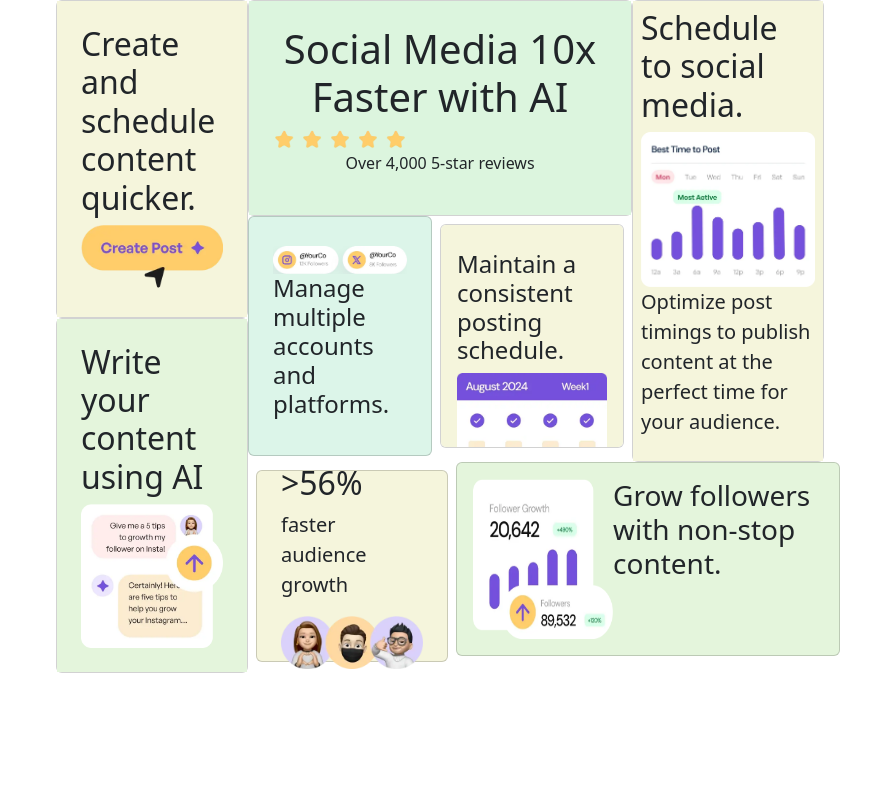
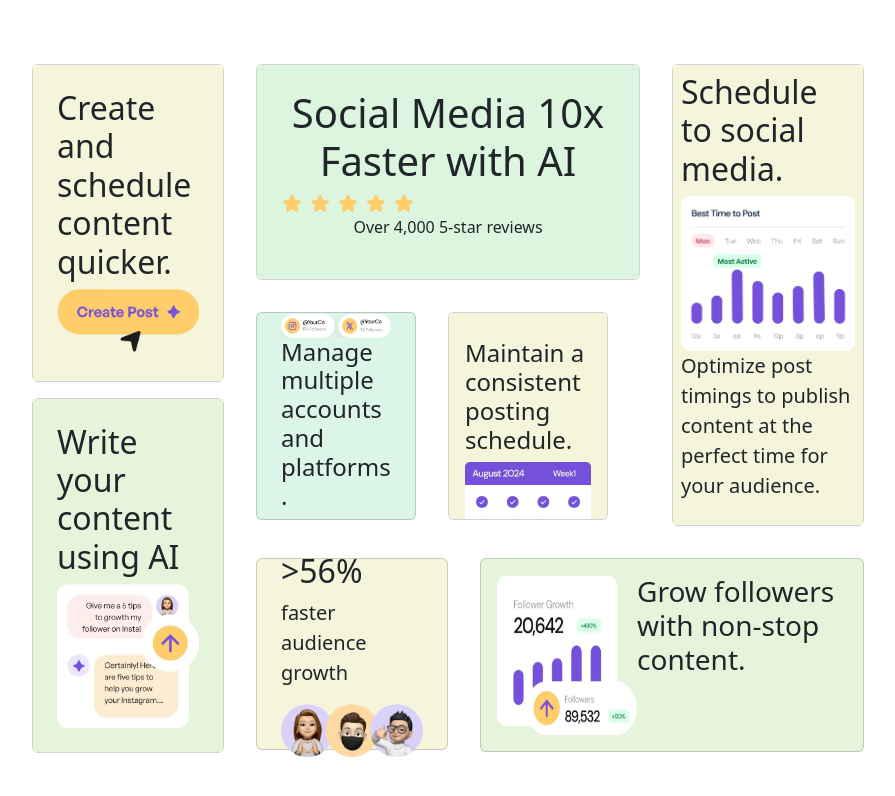
Before and after one commit to VRosa-jpg/Bento_Grid, a plain HTML site: page index.html in a window 1280 px wide. Shown: the whole page, without its empty margins (192-1087 px from the left). Drawn offline with nearby package versions, Linux system fonts and the light colour scheme.

Commit message:
Update: Spacing

```diff
--- a/index.html
+++ b/index.html
@@ -14,14 +14,15 @@
     .attribution a { color: hsl(228, 45%, 44%); }
   </style>
 </head>
-<body class="d-flex justify-content-center flex-wrap">
+<body class="d-flex justify-content-center flex-wrap p-5">
 
 
 
   <!-- Left Container -->
   <div style="height:auto">
+
     <!-- Schedule -->
-    <div class="d-flex justify-content-center card" style="width: 12rem">
+    <div class="d-flex justify-content-center card mx-3 my-3" style="width: 12rem">
       <div class="p-4" style="background-color: beige;">
         <h2>Create and schedule content quicker.</h2>
         <img src="illustration-create-post.webp" alt="" style="width:100%; height: auto;">
@@ -29,7 +30,7 @@
     </div>
 
     <!-- AI Content -->
-    <div class="d-flex justify-content-center card" style="width:12rem">
+    <div class="d-flex justify-content-center card mx-3 my-3" style="width:12rem">
       <div class="p-4" style="background-color: rgb(228, 245, 220);">
         <h2>Write your content using AI</h2>
         <img src="illustration-ai-content.webp" alt="" style="width:100%; height: auto;">
@@ -43,7 +44,7 @@
     <div class="d-flex flex-row">
       <div>
       <!-- Social Media -->
-        <div class="d-flex justify-content-center card" style="width:24rem">
+        <div class="d-flex justify-content-center card mx-3 my-3" style="width:24rem">
           <div class="d-flex flex-column p-4" style="background-color: rgb(220, 245, 222);">
             <h1 class="text-center" style="font-size: 40px;">Social Media 10x Faster with AI</h1>
             <img src="illustration-five-stars.webp" alt="" style="width:40%; height: auto;">
@@ -55,7 +56,7 @@
           <div class="d-flex justify-content-center" style="width:24rem; height:15rem;">
 
             <!-- Manage multiple -->
-            <div class="d-flex justify-content-center card overflow-hidden" style="width:12rem; background-color: rgb(220, 245, 233);">
+            <div class="d-flex justify-content-center card mx-3 my-3 overflow-hidden" style="width:12rem; background-color: rgb(220, 245, 233);">
               <div class="d-flex flex-column p-4">
                 <img src="illustration-multiple-platforms.webp" alt="" style="width:100%; height: auto;">
                 <h4>Manage multiple accounts and platforms.</h4>
@@ -63,7 +64,7 @@
             </div>
 
             <!-- Maintain Consistency -->
-            <div class="d-flex justify-content-center card m-2 overflow-hidden" style="width:12rem;">
+            <div class="d-flex justify-content-center card mx-3 my-3 overflow-hidden" style="width:12rem;">
               <div class="px-3" style="background-color: beige; padding-top: 4rem;">
                 <h4>Maintain a consistent posting schedule.</h4>
                 <img src="illustration-consistent-schedule.webp" alt="" style="width:100%; height: auto;">
@@ -73,7 +74,7 @@
         </div>
 
       <!-- Schedule -->
-      <div class="d-flex justify-content-center card" style="width: 12rem">
+      <div class="d-flex justify-content-center card mx-3 my-3" style="width: 12rem">
         <div class="p-2" style="background-color: beige;">
           <h2>Schedule to social media.</h2>
           <img src="illustration-schedule-posts.webp" alt="" style="width:100%; height: auto;">
@@ -85,7 +86,7 @@
     <div class="d-flex flex-row" style="height: 15rem;">
 
       <!-- Faster growth -->
-      <div class="d-flex justify-content-center card m-2" style="width:12rem; height: 12rem; background-color: beige;">
+      <div class="d-flex justify-content-center card mx-3 my-3 " style="width:12rem; height: 12rem; background-color: beige;">
         <div class="p-4">
           <h2>>56%</h2>
           <p style="font-size: 20px;">faster audience growth</p>
@@ -94,7 +95,7 @@
       </div>
 
       <!-- Grow Content -->
-      <div style="width:24rem; height: 12rem;" >
+      <div style="width:24rem; height: 12rem;" class="mx-3 my-3">
         <div class="d-flex flex-row card p-3" style="background-color: rgb(228, 245, 220);">
           <img src="illustration-grow-followers.webp" alt="" style="width:40%; height: 10rem;">
               <h3>Grow followers with non-stop content.</h3>
```
